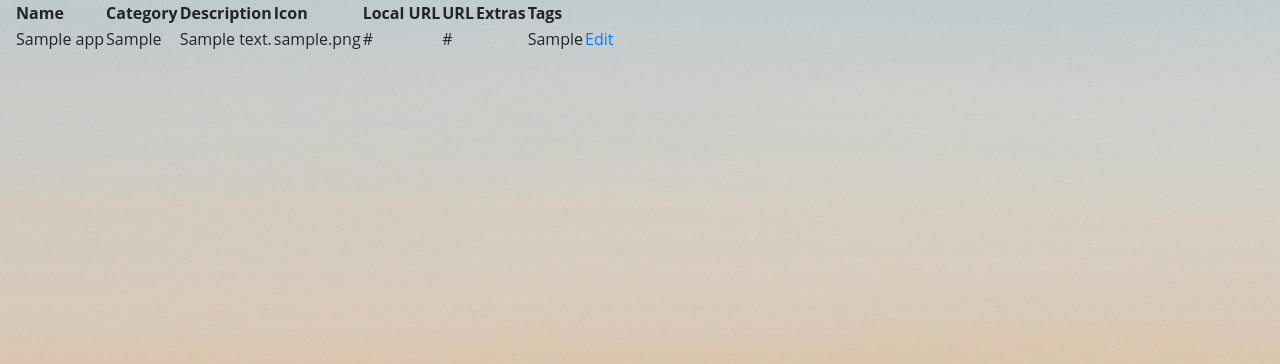
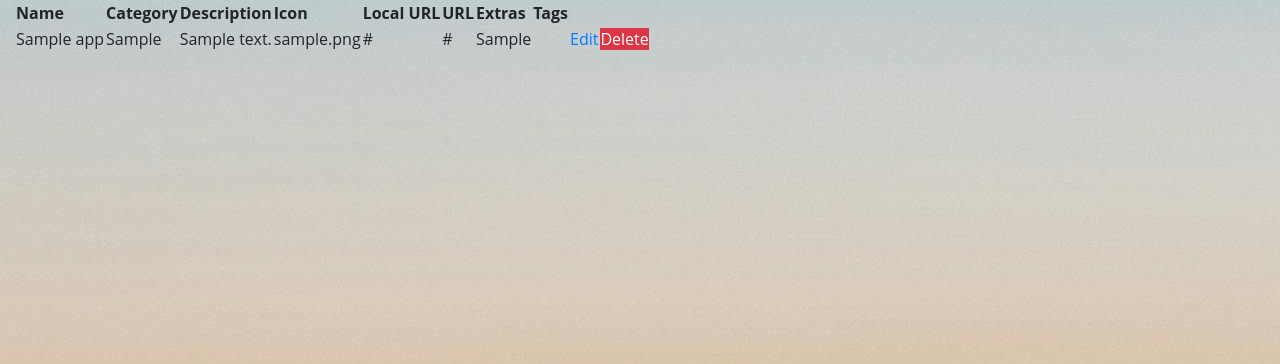
Before and after one commit to avezou/hommy, a Flask app: page /list in a window 1280 px wide. Shown: the part 56-420 px from the top of the page. Run offline with Flask 3, Linux system fonts and the light colour scheme; tables that the repository leaves empty hold one stand-in row (values such as "Sample post"); some libraries are stand-ins or nearby versions.

Commit message:
Delete button not working yet

```diff
--- a/app.py
+++ b/app.py
@@ -110,6 +110,10 @@ def list():
     res =  get_apps()
     return render_template('list.html', apps=res[0])
 
+@app.route('/delete/<int:id>')
+def delete():
+    return render_template('delete.html')
+
 @app.route('/edit/<int:id>', methods=['GET', 'POST'])
 def edit(id):
     form = AppForm()
--- a/templates/list.html
+++ b/templates/list.html
@@ -20,11 +20,13 @@
       <TD>{{ app['icon'] }}</TD>
       <TD>{{ app['internal_url'] }}</TD>
       <TD>{{ app['external_url'] }}</TD>
-       <TD>{{ app['extra'] }}</TD>
       <TD>{% for tag in tags %}
         {{ tag['tag'] }}{{ ", " if not loop.last else "" }}
-      {% endfor %} </TD>
+        {% endfor %}
+      </TD>
+      <TD>{{ app['extra'] }}</TD>
       <TD><a href="{{ url_for('edit', id=app['id']) }}">Edit</a></TD>
+      <TD><a class="btn-danger" href="{{ url_for('delete', id=app['id']) }}">Delete</a></TD>
     </TR>
     {% endfor %}
     </table>
```
Also changed, not shown: 1 other file. Lines whose indentation alone changed are shown as unchanged.
